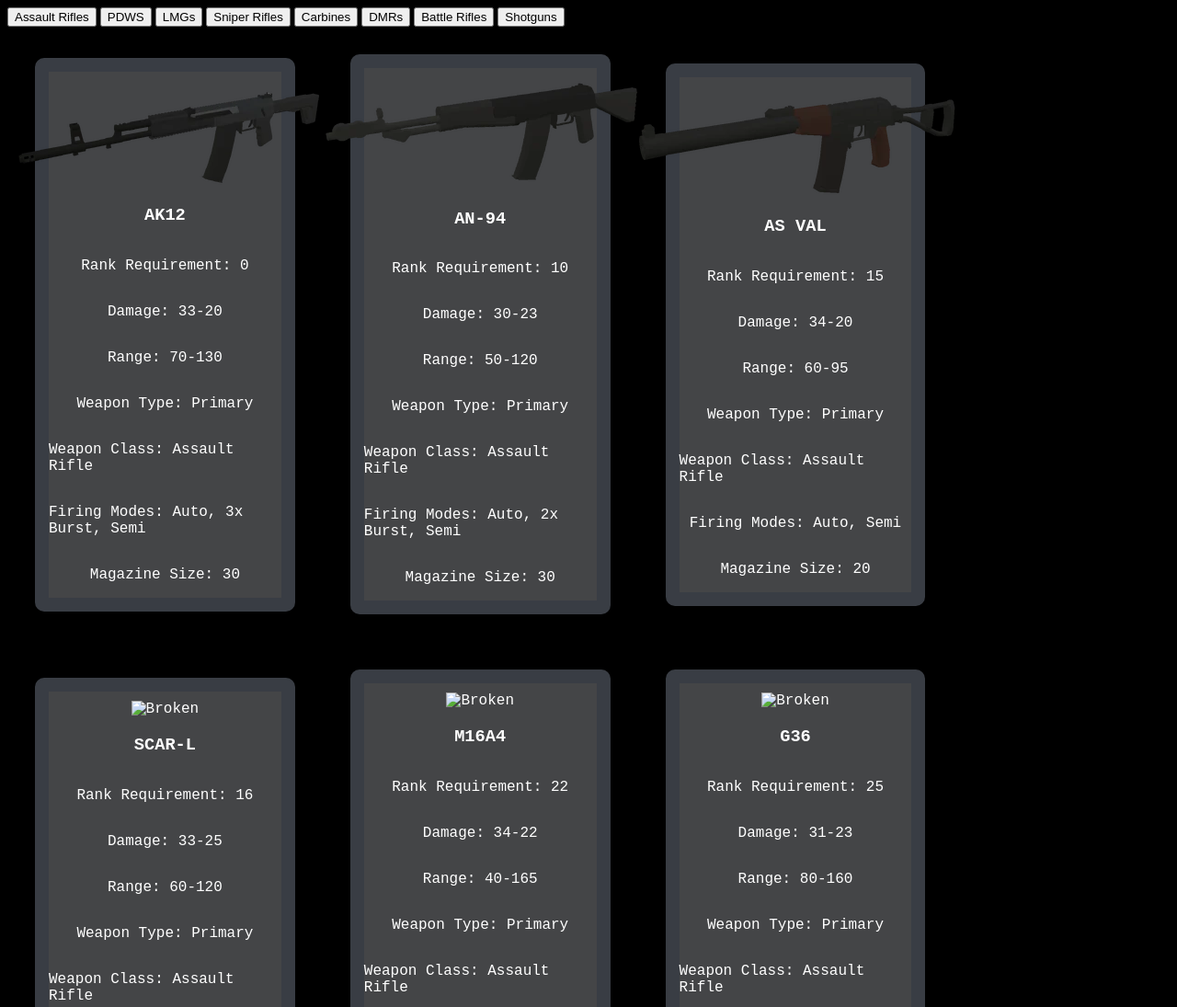
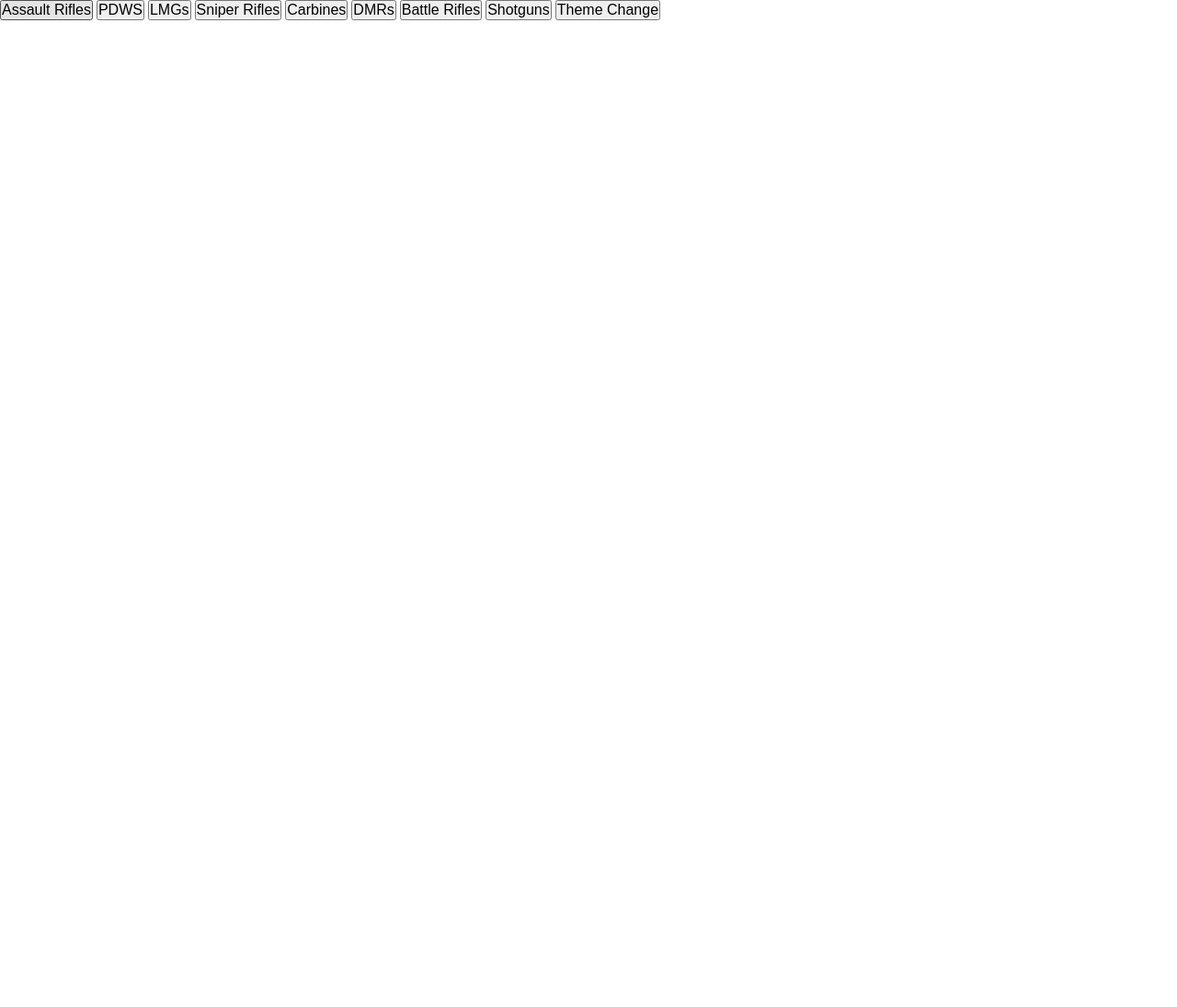
Before and after one commit to staten-island-tech/vite-project-LKWQiu, a website built with Vite: page vite-project/index.html in a window 1280 px wide. Shown: the top 1095 px of the page at 92% size. After the commit the page ends 800 px from the top, so only its background shows below. Built offline with nearby package versions, Linux system fonts and the light colour scheme; files whose address does not match are found by name.

Commit message:
teme broken hahahahahha

```diff
--- a/vite-project/css/style.css
+++ b/vite-project/css/style.css
@@ -1,6 +1,36 @@
-body, html {
-  background-color: rgb(0, 0, 0);
+html,
+body,
+* {
+  margin: 0;
+  padding: 0;
+  box-sizing: border-box;
+  font-size: 100%;
 }
+
+:root{
+--black: #000;
+--grey: #393d44;
+--white: rgb(255, 255, 255);
+--grey2: #444547;
+--lightgrey: rgb(201, 198, 198);
+--darkgrey: rgb(122, 120, 120);
+--primary: var(--white);
+--secondary: var(--black);
+--box: var(--lightgrey)
+
+}
+.light{
+--primary: var(--white)
+--secondary: var(--black)
+--box: var(--lightgrey)
+}
+.dark{
+--primary: var(--black)
+--secondary: var(--white)
+--box: var(--grey2)
+
+}
+
 #Content{
   font-family: Arial, Helvetica, sans-serif;
   display: flex;
@@ -8,11 +38,12 @@
   flex-direction: row;
   align-items: center;
   position: relative;
+  background-color: var(--primary);
 }
 .ARset {
   border-width: 15px;
   border-style: solid;
-  border-color:#393d44;
+  border-color: var(--darkgrey);
   border-radius: 10px;
   width: 20%;
   height: 100%;
@@ -22,6 +53,6 @@
   display: flex;
   flex-direction: column;
   align-items: center;
-  background-color: #444547;
-  color: rgb(255, 255, 255);
+  background-color: var(--box);
+  color: var(--secondary);
 }
--- a/vite-project/index.html
+++ b/vite-project/index.html
@@ -6,7 +6,7 @@
     <title>Phantom Forces Vite</title>
     <link rel="stylesheet" href="css/style.css">
   </head>
-  <body>
+  <body class="light">
     <div id="weaponClassBox">
       <button id="AssaultRiflesButton">Assault Rifles</button>
       <button id="PDWsButton"> PDWS</button>
@@ -16,9 +16,9 @@
       <button id="DMRsButton"> DMRs </button>
       <button id="BattleRiflesButton"> Battle Rifles </button>
       <button id="ShotgunsButton"> Shotguns </button>
+      <button id="Theme"> Theme Change </button>
     </div>
     <div id="Content"></div>
-    <script type="module" src="./js/main.js"></script>
     <script type="module" src="./js/filtering.js"></script>
   </body>
 </html>
--- a/vite-project/js/filtering.js
+++ b/vite-project/js/filtering.js
@@ -11,6 +11,7 @@
     DMRButton: document.getElementById("DMRsButton"),
     BRButton: document.getElementById("BattleRiflesButton"),
     SButton: document.getElementById("ShotgunsButton"),
+    Theme: document.getElementById("Theme")
 }
 
 DomSelectors.ARButton.addEventListener("click", () =>{
@@ -117,3 +118,12 @@
         Smap.join("")
     );
 });
+DomSelectors.Theme.addEventListener("click", function () {
+    if (document.body.classList.contains("light")) {
+      document.body.classList.add("dark");
+      document.body.classList.remove("light");
+    } else {
+      document.body.classList.add("light");
+      document.body.classList.remove("dark");
+    }
+  });
--- a/vite-project/js/main.js
+++ b/vite-project/js/main.js
@@ -24,6 +24,6 @@
   document.getElementById("Content").insertAdjacentHTML("beforeend", arSet);
   };
 
-  GunsArray.forEach((rifle) => arSetdisplay(rifle));
+
 
   export{arSetdisplay};
```
